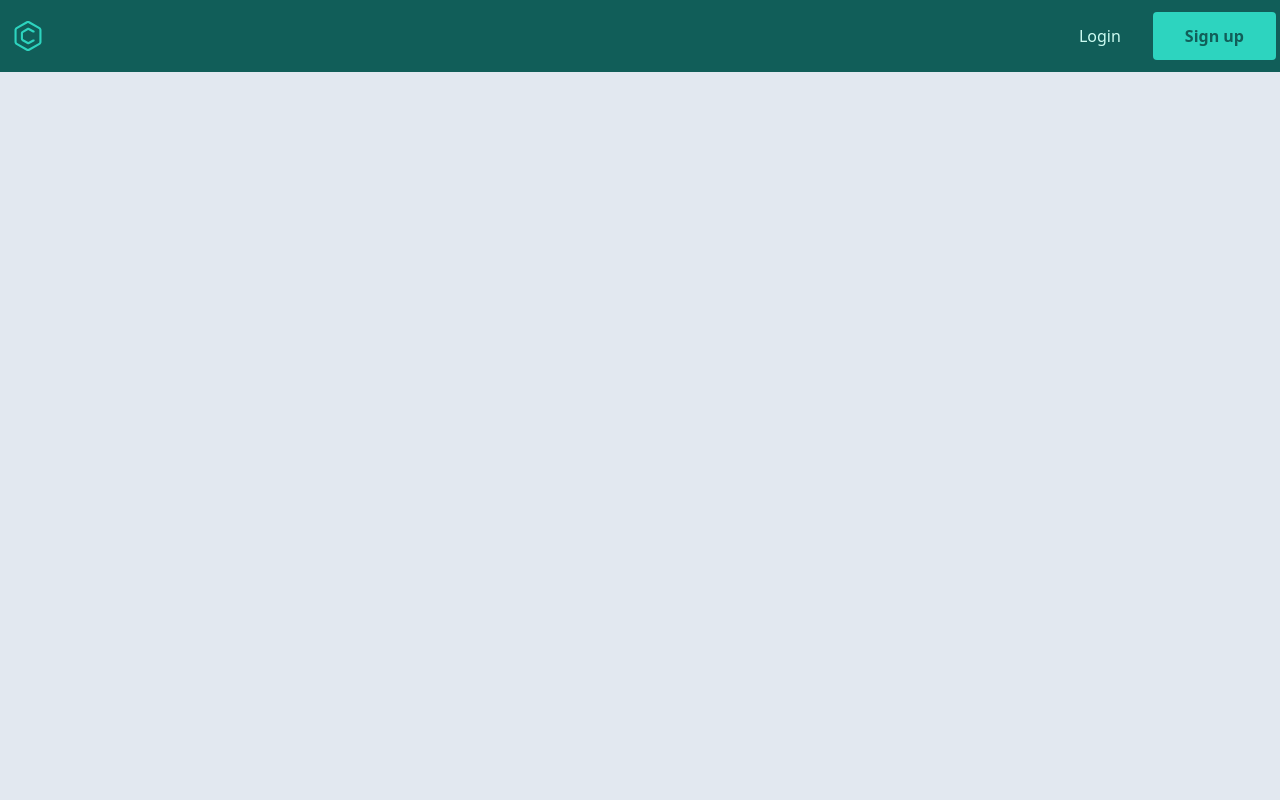
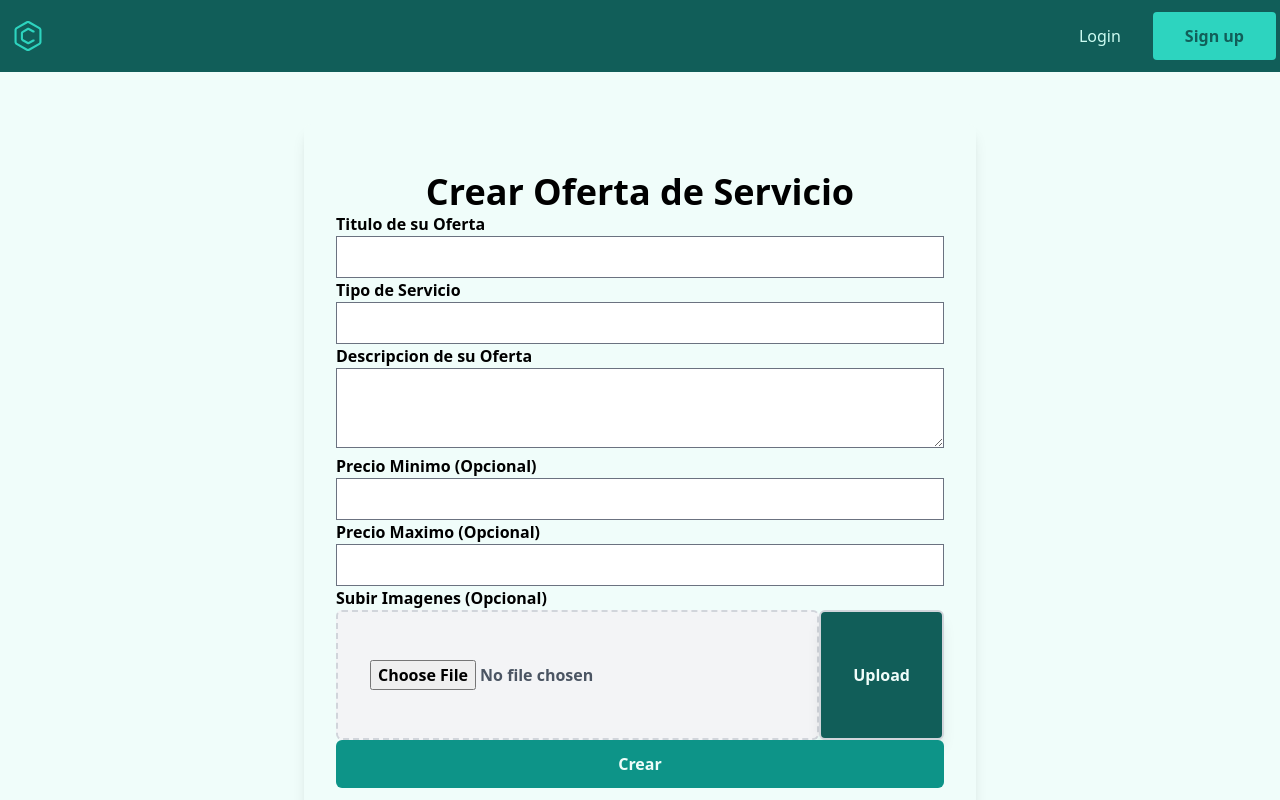
Before and after one commit to Lusanco/PalitasPR, a Svelte app in the folder frontend/: page /create-promotion in a window 1280 px wide. Shown: the top 800 px of the page. Built offline with nearby package versions, Linux system fonts and the light colour scheme.

Commit message:
wip - Create Page or Modal?

```diff
--- a/frontend/src/App.svelte
+++ b/frontend/src/App.svelte
@@ -15,6 +15,8 @@
   import LoadingSpinnerFull from "./components/LoadingSpinnerFull.svelte";
   import UploadImage from "./components/UploadImage.svelte";
   import PromotionsRequests from "./components/Promotions_Requests.svelte";
+  import CreatePromotionRequest from "./components/CreatePromotion.svelte";
+  import CreatePromotion from "./components/CreatePromotion.svelte";
 </script>
 
 <div class="flex flex-col">
@@ -32,6 +34,7 @@
       <Route path="/404" component={NotFound} />
       <Route path="/upload" component={UploadImage} />
       <Route path="/promotions-requests" component={PromotionsRequests} />
+      <Route path="/create-promotion" component={CreatePromotion} />
     </Router>
   </Main>
   <Footer></Footer>
--- /dev/null
+++ b/frontend/src/components/CreatePromotion.svelte
@@ -0,0 +1,47 @@
+<script>
+  import UploadImage from "./UploadImage.svelte";
+</script>
+
+<div
+  class="flex flex-col items-center justify-center h-full min-h-screen bg-teal-50 md:bg-none"
+>
+  <div
+    class="w-full h-full max-w-2xl p-2 font-semibold rounded-lg md:shadow-lg md:p-8 bg-teal-50"
+  >
+    <h1 class="pt-4 text-2xl text-center md:text-3xl lg:text-4xl">
+      Crear Oferta de Servicio
+    </h1>
+    <!-- Crear Solicitud de Servicio -->
+    <div class="">
+      <label for="title">Titulo de su Oferta</label>
+      <input class="w-full" type="text" name="titulo" id="" />
+    </div>
+    <div class="">
+      <label for="service">Tipo de Servicio</label>
+      <input class="w-full" type="text" name="service" />
+    </div>
+    <div class="max-h-96">
+      <label for="description">Descripcion de su Oferta</label>
+
+      <textarea class="w-full min-h-20 max-h-20" name="description" id=""
+      ></textarea>
+    </div>
+    <div>
+      <label for="price-min">Precio Minimo (Opcional)</label>
+      <input class="w-full" type="number" name="price-min" id="" />
+    </div>
+    <div>
+      <label for="price-max">Precio Maximo (Opcional)</label>
+      <input class="w-full" type="number" name="price-max" id="" />
+    </div>
+    <div>
+      <label for="imageInput">Subir Imagenes (Opcional)</label>
+      <UploadImage></UploadImage>
+    </div>
+    <button
+      type="button"
+      class="w-full px-8 py-3 font-semibold bg-teal-600 rounded-md text-teal-50"
+      >Crear</button
+    >
+  </div>
+</div>
--- a/frontend/src/components/UploadImage.svelte
+++ b/frontend/src/components/UploadImage.svelte
@@ -32,19 +32,17 @@
   }
 </script>
 
-<div class="flex flex-col min-h-screen">
 <div
-    class="flex flex-col items-center justify-center w-full h-full min-h-screen m-auto space-y-1 text-gray-800"
+  class="flex flex-col items-center justify-center w-full m-auto mx-auto space-y-1 text-gray-800"
 >
-    <label for="imageInput" class="block text-sm font-medium">Attachments</label
-    >
-    <div class="flex">
+  <!-- <label for="imageInput" class="block text-sm font-medium">Attachments</label> -->
+  <div class="flex w-full">
     <input
       type="file"
       name="image"
       id="imageInput"
       on:change={handleFileChange}
-        class="px-8 py-12 text-gray-600 bg-gray-100 border-2 border-gray-300 border-dashed rounded-md"
+      class="w-full px-8 py-12 text-gray-600 bg-gray-100 border-2 border-gray-300 border-dashed rounded-md"
       accept="image/*"
     />
     <button
@@ -58,4 +56,3 @@
     <p class="text-red-500">{errorMessage}</p>
   {/if}
 </div>
-</div>
```
Lines whose indentation alone changed are shown as unchanged.
